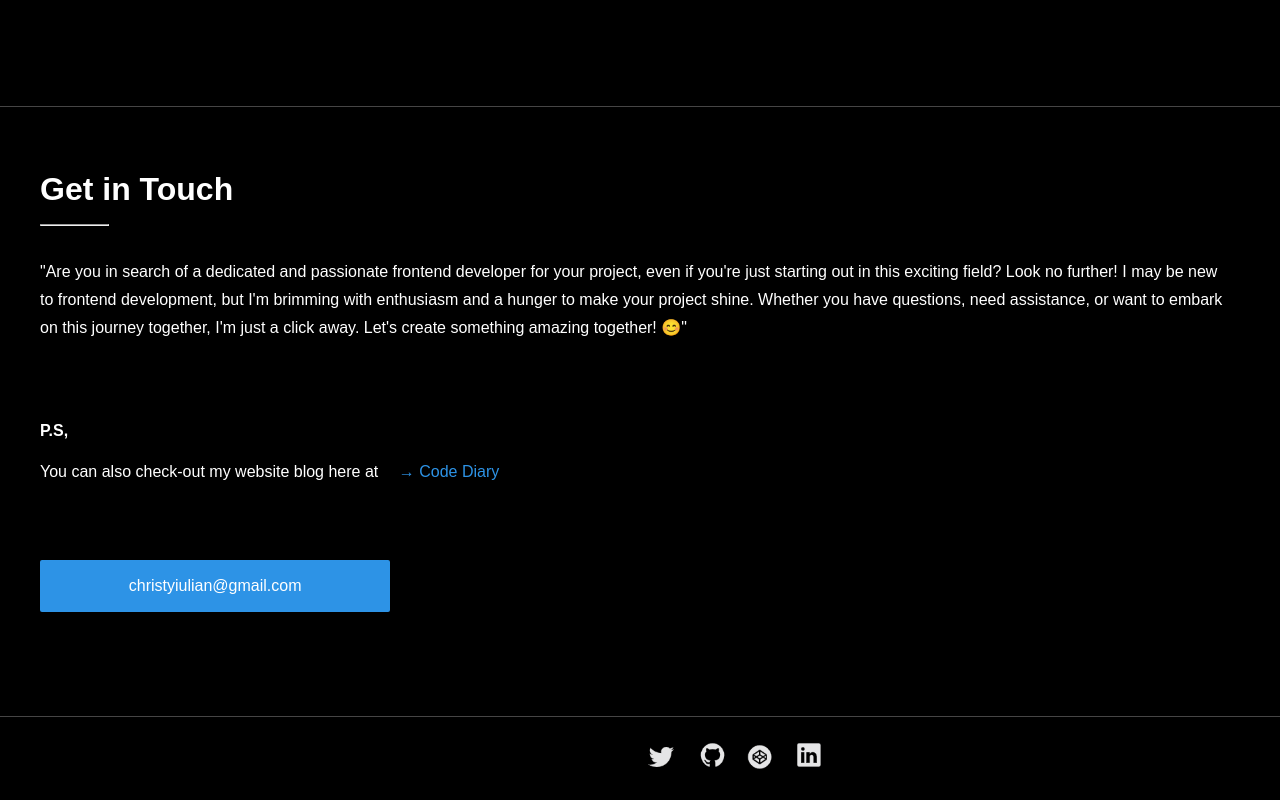
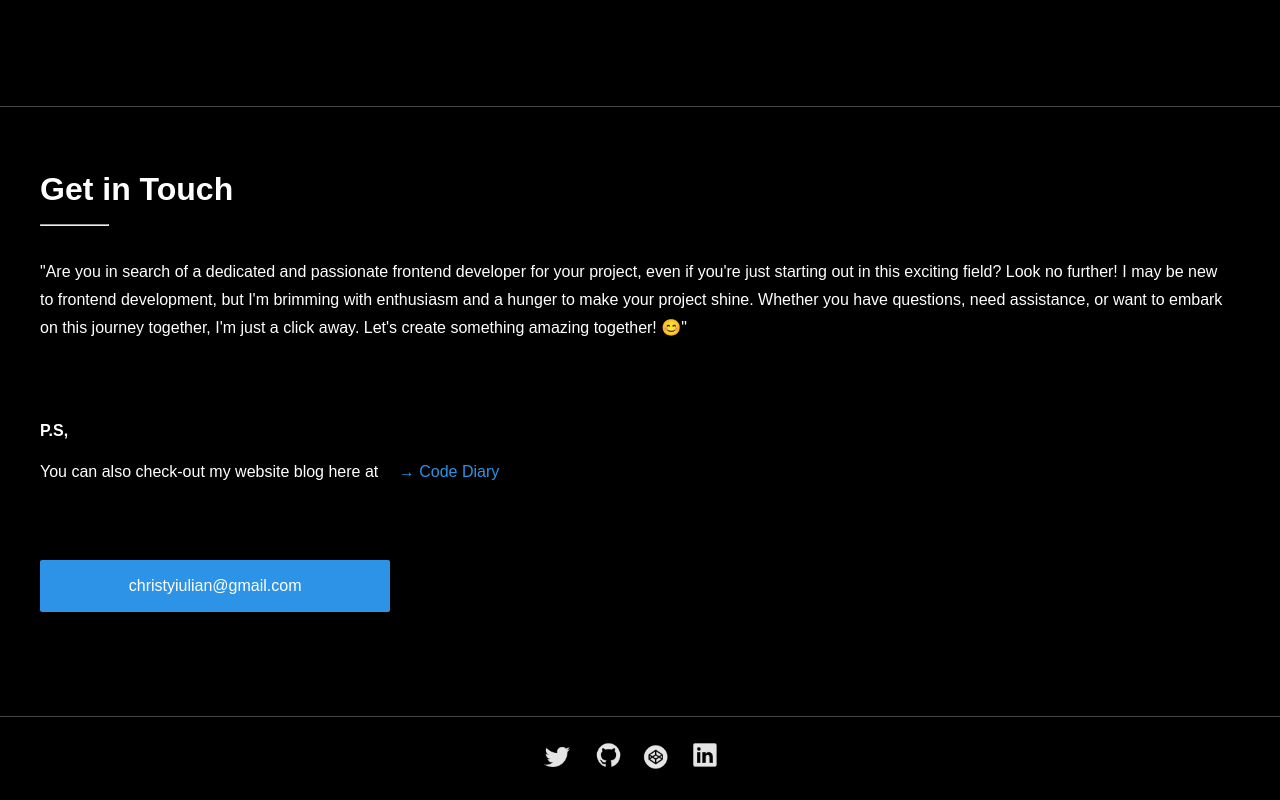
Before and after one commit to kimchie1984/my-portfolio-test2, a React (Vite) app: page / in a window 1280 px wide. Shown: the part 4786-5586 px from the top of the page. Built offline with nearby package versions, Linux system fonts and the light colour scheme.

Commit message:
Update footer.css

```diff
--- a/src/footer.css
+++ b/src/footer.css
@@ -35,3 +35,54 @@ body {
 .icon:hover {
     transform: scale(1.2);
 }
+
+
+
+/*------------------------@media 480px-------------------------*/
+@media (min-width: 480px) {
+
+.sm-wrapper {
+    margin: 1em 4em 1em 1em;
+}
+
+}
+
+
+/*------------------------@media 580px-------------------------*/
+@media (min-width: 580px) {
+
+.sm-wrapper {
+    margin: 1em 6em 1em 1em;
+}
+
+}
+
+
+/*------------------------@media 880px-------------------------*/
+@media (min-width: 880px) {
+
+.sm-wrapper {
+    margin: 1em 9em 1em 1em;
+}
+
+}
+
+
+/*------------------------@media 1270px-------------------------*/
+@media (min-width: 1270px) {
+
+.sm-wrapper {
+    margin: 1em 14em 1em 1em;
+}
+
+}
+
+
+/*------------------------@media 1912px-------------------------*/
+@media (min-width: 1912px) {
+
+.sm-wrapper {
+    margin: 1em 19em 1em 1em;
+}
+
+}
```
